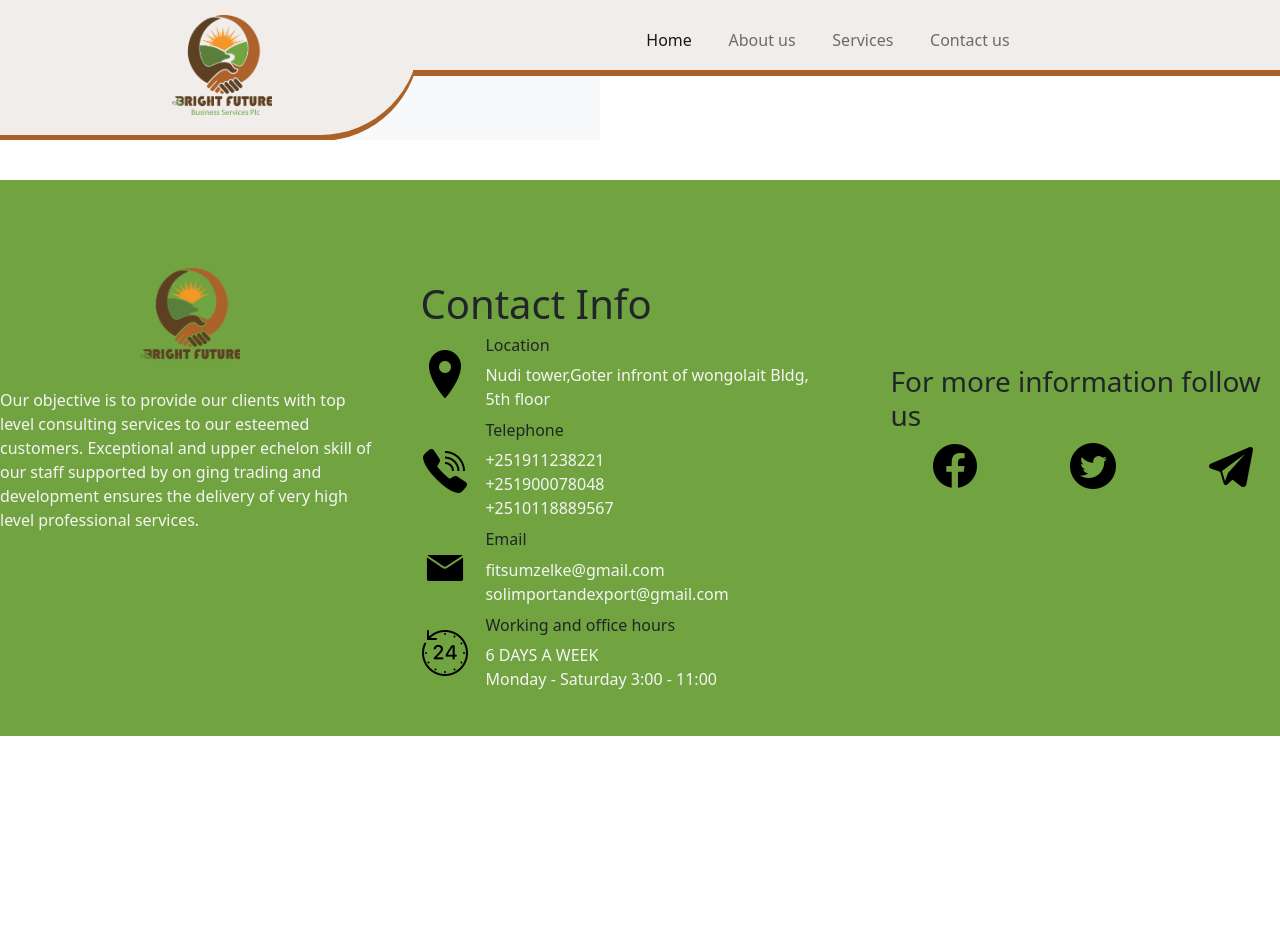
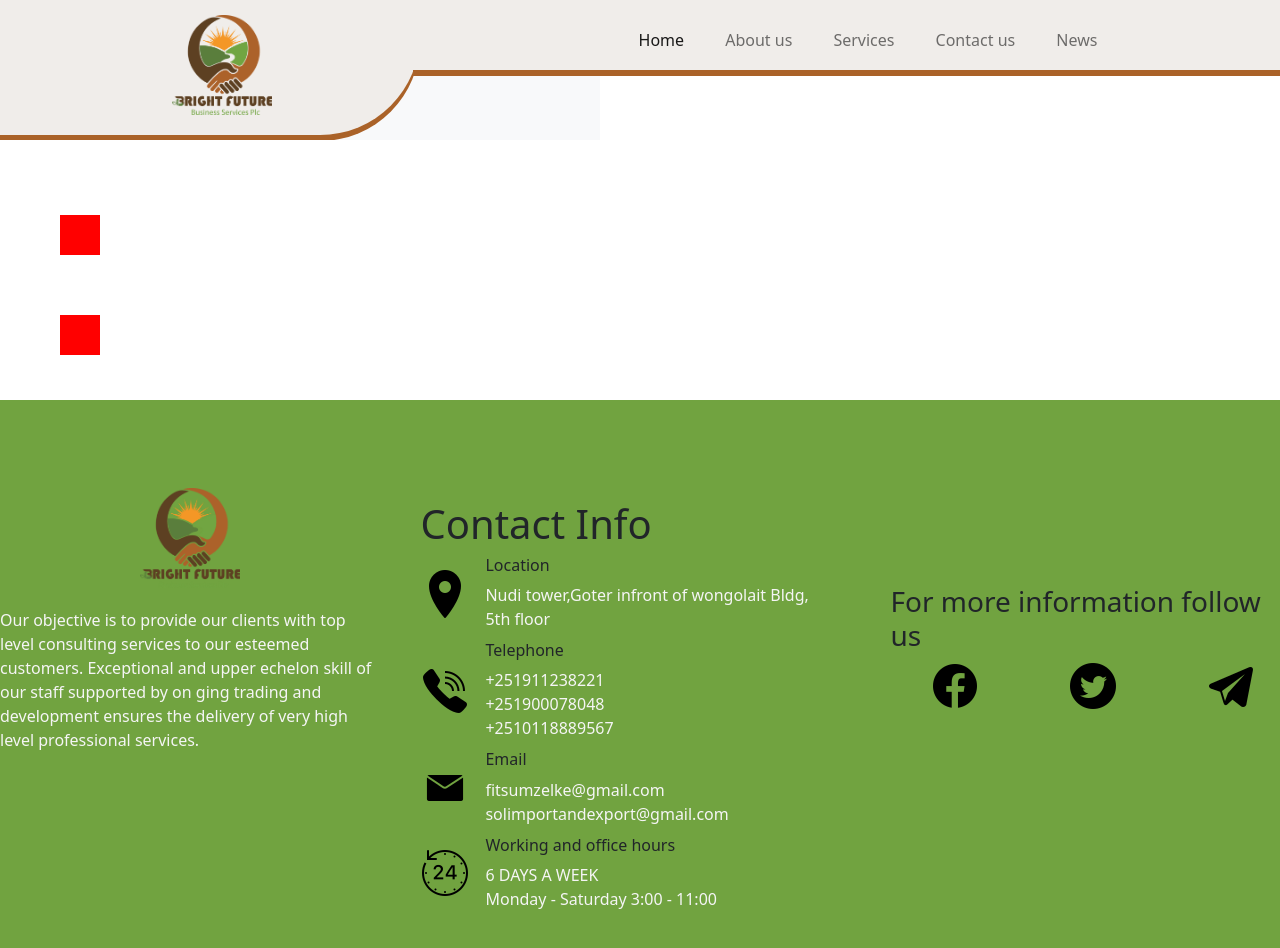
Before and after one commit to Arsanyos/brightfuture, a React (Create React App) app: page /News in a window 1280 px wide. Shown: the top 948 px of the page. Before the commit the page ends 800 px from the top, so only its background shows below. Built offline with nearby package versions, Linux system fonts and the light colour scheme.

Commit message:
news route added

```diff
--- a/src/components/App.jsx
+++ b/src/components/App.jsx
@@ -9,6 +9,7 @@ import Home from "../routes/Home.jsx";
 import Services from "../routes/Services.jsx";
 import ContactUs from "../routes/ContactUs";
 import AboutUs from "../routes/AboutUs.jsx";
+import News from "../routes/News";
 import Footer from "./Footer";
 function App() {
   return (
@@ -20,6 +21,7 @@ function App() {
           <Route path="/Services" element={<Services />} />
           <Route path="/AboutUs" element={<AboutUs />} />
           <Route path="/ContactUs" element={<ContactUs />} />
+          <Route path="/News" element={<News />} />
         </Routes>
       </div>
       <div className="footer">
--- a/src/components/NavBar.jsx
+++ b/src/components/NavBar.jsx
@@ -38,6 +38,9 @@ function NavBar() {
               <Link to="/ContactUs" className="nav-link">
                 Contact us
               </Link>
+              <Link to="/News" className="nav-link">
+                News
+              </Link>
             </div>
           </div>
         </div>
--- /dev/null
+++ b/src/routes/News.jsx
@@ -0,0 +1,11 @@
+import React from "react";
+import "../style/News.css";
+function News() {
+  return (
+    <React.Fragment>
+      <div className="news-container"></div>
+      <div className="news-container"></div>
+    </React.Fragment>
+  );
+}
+export default News;
--- a/src/style/App.css
+++ b/src/style/App.css
@@ -43,6 +43,9 @@
     .navbar > *{
         z-index: 100;
     }
+    .nav-link{
+        margin-right:20px;
+    }
     .navbar .navbar-brand{
         position: relative;
         top:-5px;
@@ -51,10 +54,17 @@
     .navbar-nav{
         display: flex;
         justify-content: space-around;
-        width: 400px;
+        width: 500px;
         position: relative;
         top:-30px;
         left:500px;
+    }
+    .nav-link{
+        padding: 0 16px;
+  transition: opacity 0.3s;
+    }
+    .navbar-nav:hover .nav-link:not(:hover){
+        opacity: 0.5;
     }
     .navbar image{
         position: relative;
@@ -63,6 +73,7 @@
     .navbar-nav li a{
         list-style: none;
         color:black;
+
     }
     .navbar-nav li a:hover{
         cursor: pointer;
--- a/src/style/Contact.css
+++ b/src/style/Contact.css
@@ -50,6 +50,7 @@
  .contactus .work-with-bright{
      position: relative;
      top:70px;
+
  }
     .contactus-header-container{
         display: flex;
--- /dev/null
+++ b/src/style/News.css
@@ -0,0 +1,8 @@
+.news-container{
+    width: 40px;
+    height: 40px;
+    background-color: red;
+    margin:60px;
+    position: relative;
+    top:200px;
+}
```
Also changed, not shown: src/assests/map.png.
